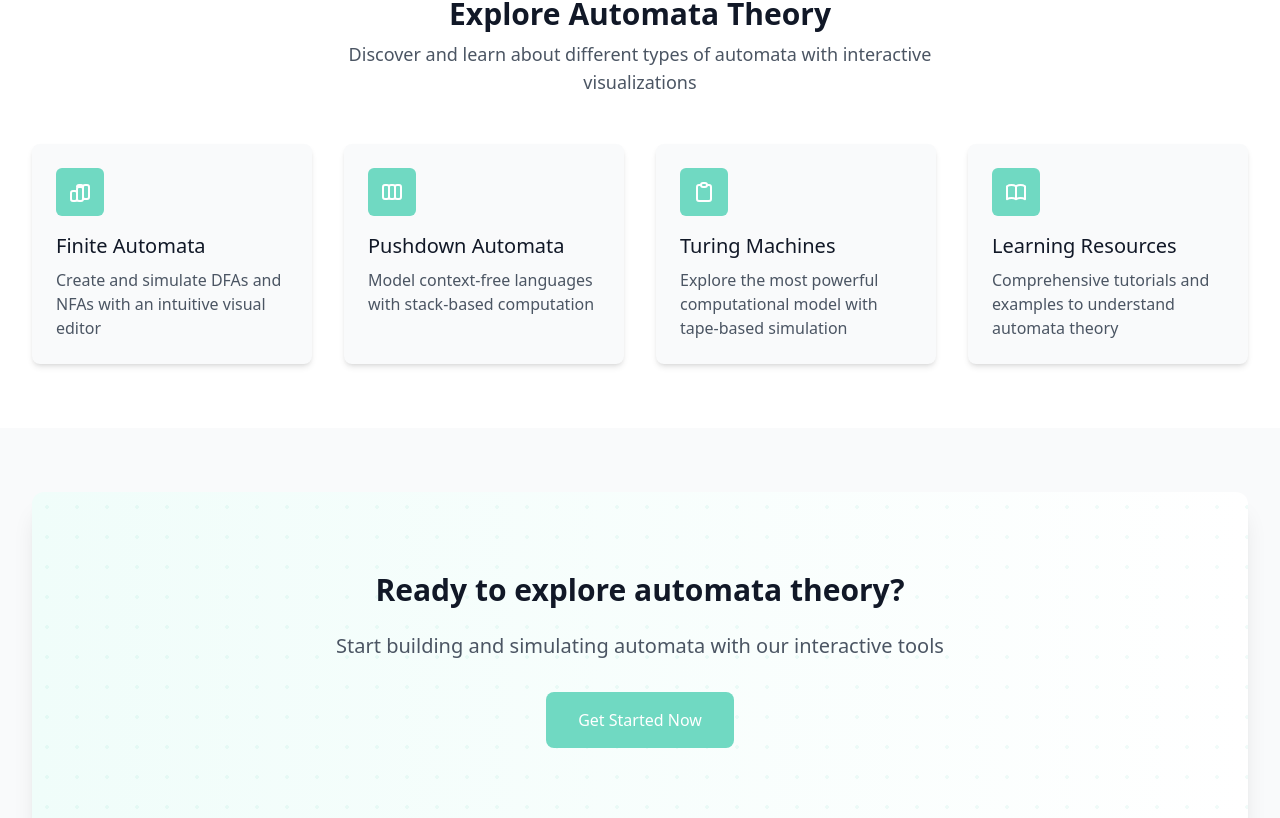
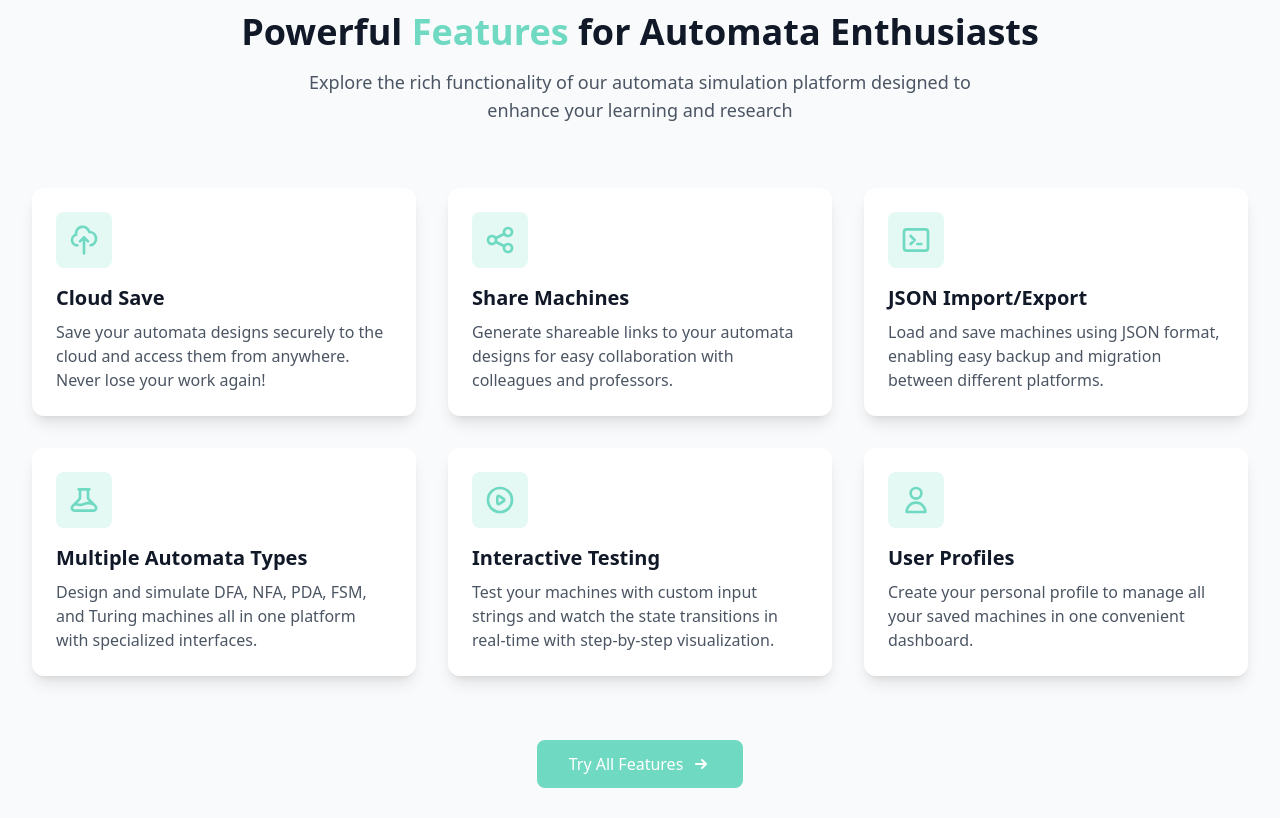
Before and after one commit to robinsingh-ai/AutomataVerse, a Next.js app: page / in a window 1280 px wide. Shown: the part 840-1658 px from the top of the page. Built offline with nearby package versions, Linux system fonts and the light colour scheme; no server answers.

Commit message:
added features tab

```diff
--- a/src/app/components/Navbar.tsx
+++ b/src/app/components/Navbar.tsx
@@ -185,7 +185,7 @@ const Navbar: React.FC<NavbarProps> = ({ onThemeChange, currentTheme }) => {
               Demo
             </Link>
 
-            <Link href="/features" className="px-3 py-2 rounded-md text-sm font-medium transition-colors hover:text-teal-500">
+            <Link href="/#features" className="px-3 py-2 rounded-md text-sm font-medium transition-colors hover:text-teal-500">
               Features
             </Link>
 
@@ -266,7 +266,7 @@ const Navbar: React.FC<NavbarProps> = ({ onThemeChange, currentTheme }) => {
           </Link>
 
           <Link
-            href="/features"
+            href="/#features"
             className={`block px-3 py-2 rounded-md text-base font-medium ${
               currentTheme === 'dark' ? 'text-white hover:text-teal-400' : 'text-gray-900 hover:text-teal-600'
             }`}
--- a/src/app/page.tsx
+++ b/src/app/page.tsx
@@ -292,81 +292,115 @@ export default function Home() {
       </div>
 
       {/* Features Section */}
-      <div className={`py-16 ${isDark ? 'bg-gray-800' : 'bg-white'}`}>
+      <div id="features" className={`py-20 ${isDark ? 'bg-gray-800' : 'bg-gray-50'}`}>
         <div className="max-w-7xl mx-auto px-4 sm:px-6 lg:px-8">
-          <div className="text-center">
-            <h2 className="text-3xl font-bold mb-2">Explore Automata Theory</h2>
-            <p className={`text-lg max-w-2xl mx-auto mb-12 ${isDark ? 'text-gray-300' : 'text-gray-600'}`}>
-              Discover and learn about different types of automata with interactive visualizations
+          <div className="text-center mb-16">
+            <h2 className="text-3xl sm:text-4xl font-bold mb-4">
+              Powerful <span style={{ color: themeColor }}>Features</span> for Automata Enthusiasts
+            </h2>
+            <p className={`max-w-2xl mx-auto text-lg ${isDark ? 'text-gray-300' : 'text-gray-600'}`}>
+              Explore the rich functionality of our automata simulation platform designed to enhance your learning and research
             </p>
           </div>
 
-          <div className="grid grid-cols-1 md:grid-cols-2 lg:grid-cols-4 gap-8">
-            {/* Feature Card 1 */}
-            <div className={`rounded-lg ${isDark ? 'bg-gray-700' : 'bg-gray-50'} p-6 shadow-md transition-transform duration-300 hover:scale-105`}>
-              <div className="flex items-center justify-center h-12 w-12 rounded-md text-white mb-4" style={{ backgroundColor: themeColor }}>
-                <svg xmlns="http://www.w3.org/2000/svg" className="h-6 w-6" fill="none" viewBox="0 0 24 24" stroke="currentColor">
-                  <path strokeLinecap="round" strokeLinejoin="round" strokeWidth={2} d="M9 19v-6a2 2 0 00-2-2H5a2 2 0 00-2 2v6a2 2 0 002 2h2a2 2 0 002-2zm0 0V9a2 2 0 012-2h2a2 2 0 012 2v10m-6 0a2 2 0 002 2h2a2 2 0 002-2M9 7a2 2 0 012-2h2a2 2 0 012 2m0 10V7m0 10a2 2 0 002 2h2a2 2 0 002-2V7a2 2 0 00-2-2h-2a2 2 0 00-2 2" />
+          <div className="grid grid-cols-1 md:grid-cols-2 lg:grid-cols-3 gap-8">
+            {/* Cloud Save Feature */}
+            <div className={`p-6 rounded-xl ${isDark ? 'bg-gray-700' : 'bg-white'} shadow-lg transition-transform duration-300 hover:transform hover:scale-105`}>
+              <div className="h-14 w-14 rounded-lg mb-4 flex items-center justify-center" style={{ backgroundColor: `${themeColor}30` }}>
+                <svg xmlns="http://www.w3.org/2000/svg" className="h-8 w-8" fill="none" viewBox="0 0 24 24" stroke={themeColor}>
+                  <path strokeLinecap="round" strokeLinejoin="round" strokeWidth={2} d="M7 16a4 4 0 01-.88-7.903A5 5 0 1115.9 6L16 6a5 5 0 011 9.9M15 13l-3-3m0 0l-3 3m3-3v12" />
                 </svg>
               </div>
-              <h3 className="text-xl font-medium mb-2">Finite Automata</h3>
+              <h3 className="text-xl font-semibold mb-2">Cloud Save</h3>
               <p className={`${isDark ? 'text-gray-300' : 'text-gray-600'}`}>
-                Create and simulate DFAs and NFAs with an intuitive visual editor
+                Save your automata designs securely to the cloud and access them from anywhere. Never lose your work again!
               </p>
             </div>
 
-            {/* Feature Card 2 */}
-            <div className={`rounded-lg ${isDark ? 'bg-gray-700' : 'bg-gray-50'} p-6 shadow-md transition-transform duration-300 hover:scale-105`}>
-              <div className="flex items-center justify-center h-12 w-12 rounded-md text-white mb-4" style={{ backgroundColor: themeColor }}>
-                <svg xmlns="http://www.w3.org/2000/svg" className="h-6 w-6" fill="none" viewBox="0 0 24 24" stroke="currentColor">
-                  <path strokeLinecap="round" strokeLinejoin="round" strokeWidth={2} d="M9 17V7m0 10a2 2 0 01-2 2H5a2 2 0 01-2-2V7a2 2 0 012-2h2a2 2 0 012 2m0 10a2 2 0 002 2h2a2 2 0 002-2M9 7a2 2 0 012-2h2a2 2 0 012 2m0 10V7m0 10a2 2 0 002 2h2a2 2 0 002-2V7a2 2 0 00-2-2h-2a2 2 0 00-2 2" />
+            {/* Share Machines Feature */}
+            <div className={`p-6 rounded-xl ${isDark ? 'bg-gray-700' : 'bg-white'} shadow-lg transition-transform duration-300 hover:transform hover:scale-105`}>
+              <div className="h-14 w-14 rounded-lg mb-4 flex items-center justify-center" style={{ backgroundColor: `${themeColor}30` }}>
+                <svg xmlns="http://www.w3.org/2000/svg" className="h-8 w-8" fill="none" viewBox="0 0 24 24" stroke={themeColor}>
+                  <path strokeLinecap="round" strokeLinejoin="round" strokeWidth={2} d="M8.684 13.342C8.886 12.938 9 12.482 9 12c0-.482-.114-.938-.316-1.342m0 2.684a3 3 0 110-2.684m0 2.684l6.632 3.316m-6.632-6l6.632-3.316m0 0a3 3 0 105.367-2.684 3 3 0 00-5.367 2.684zm0 9.316a3 3 0 105.368 2.684 3 3 0 00-5.368-2.684z" />
                 </svg>
               </div>
-              <h3 className="text-xl font-medium mb-2">Pushdown Automata</h3>
+              <h3 className="text-xl font-semibold mb-2">Share Machines</h3>
               <p className={`${isDark ? 'text-gray-300' : 'text-gray-600'}`}>
-                Model context-free languages with stack-based computation
+                Generate shareable links to your automata designs for easy collaboration with colleagues and professors.
               </p>
             </div>
 
-            {/* Feature Card 3 */}
-            <div className={`rounded-lg ${isDark ? 'bg-gray-700' : 'bg-gray-50'} p-6 shadow-md transition-transform duration-300 hover:scale-105`}>
-              <div className="flex items-center justify-center h-12 w-12 rounded-md text-white mb-4" style={{ backgroundColor: themeColor }}>
-                <svg xmlns="http://www.w3.org/2000/svg" className="h-6 w-6" fill="none" viewBox="0 0 24 24" stroke="currentColor">
-                  <path strokeLinecap="round" strokeLinejoin="round" strokeWidth={2} d="M9 5H7a2 2 0 00-2 2v12a2 2 0 002 2h10a2 2 0 002-2V7a2 2 0 00-2-2h-2M9 5a2 2 0 002 2h2a2 2 0 002-2M9 5a2 2 0 012-2h2a2 2 0 012 2" />
+            {/* JSON Import/Export Feature */}
+            <div className={`p-6 rounded-xl ${isDark ? 'bg-gray-700' : 'bg-white'} shadow-lg transition-transform duration-300 hover:transform hover:scale-105`}>
+              <div className="h-14 w-14 rounded-lg mb-4 flex items-center justify-center" style={{ backgroundColor: `${themeColor}30` }}>
+                <svg xmlns="http://www.w3.org/2000/svg" className="h-8 w-8" fill="none" viewBox="0 0 24 24" stroke={themeColor}>
+                  <path strokeLinecap="round" strokeLinejoin="round" strokeWidth={2} d="M8 9l3 3-3 3m5 0h3M5 20h14a2 2 0 002-2V6a2 2 0 00-2-2H5a2 2 0 00-2 2v12a2 2 0 002 2z" />
                 </svg>
               </div>
-              <h3 className="text-xl font-medium mb-2">Turing Machines</h3>
+              <h3 className="text-xl font-semibold mb-2">JSON Import/Export</h3>
               <p className={`${isDark ? 'text-gray-300' : 'text-gray-600'}`}>
-                Explore the most powerful computational model with tape-based simulation
+                Load and save machines using JSON format, enabling easy backup and migration between different platforms.
               </p>
             </div>
 
-            {/* Feature Card 4 */}
-            <div className={`rounded-lg ${isDark ? 'bg-gray-700' : 'bg-gray-50'} p-6 shadow-md transition-transform duration-300 hover:scale-105`}>
-              <div className="flex items-center justify-center h-12 w-12 rounded-md text-white mb-4" style={{ backgroundColor: themeColor }}>
-                <svg xmlns="http://www.w3.org/2000/svg" className="h-6 w-6" fill="none" viewBox="0 0 24 24" stroke="currentColor">
-                  <path strokeLinecap="round" strokeLinejoin="round" strokeWidth={2} d="M12 6.253v13m0-13C10.832 5.477 9.246 5 7.5 5S4.168 5.477 3 6.253v13C4.168 18.477 5.754 18 7.5 18s3.332.477 4.5 1.253m0-13C13.168 5.477 14.754 5 16.5 5c1.747 0 3.332.477 4.5 1.253v13C19.832 18.477 18.247 18 16.5 18c-1.746 0-3.332.477-4.5 1.253" />
+            {/* Multiple Automata Types */}
+            <div className={`p-6 rounded-xl ${isDark ? 'bg-gray-700' : 'bg-white'} shadow-lg transition-transform duration-300 hover:transform hover:scale-105`}>
+              <div className="h-14 w-14 rounded-lg mb-4 flex items-center justify-center" style={{ backgroundColor: `${themeColor}30` }}>
+                <svg xmlns="http://www.w3.org/2000/svg" className="h-8 w-8" fill="none" viewBox="0 0 24 24" stroke={themeColor}>
+                  <path strokeLinecap="round" strokeLinejoin="round" strokeWidth={2} d="M19.428 15.428a2 2 0 00-1.022-.547l-2.387-.477a6 6 0 00-3.86.517l-.318.158a6 6 0 01-3.86.517L6.05 15.21a2 2 0 00-1.806.547M8 4h8l-1 1v5.172a2 2 0 00.586 1.414l5 5c1.26 1.26.367 3.414-1.415 3.414H4.828c-1.782 0-2.674-2.154-1.414-3.414l5-5A2 2 0 009 10.172V5L8 4z" />
                 </svg>
               </div>
-              <h3 className="text-xl font-medium mb-2">Learning Resources</h3>
+              <h3 className="text-xl font-semibold mb-2">Multiple Automata Types</h3>
               <p className={`${isDark ? 'text-gray-300' : 'text-gray-600'}`}>
-                Comprehensive tutorials and examples to understand automata theory
+                Design and simulate DFA, NFA, PDA, FSM, and Turing machines all in one platform with specialized interfaces.
               </p>
             </div>
+
+            {/* Interactive Testing */}
+            <div className={`p-6 rounded-xl ${isDark ? 'bg-gray-700' : 'bg-white'} shadow-lg transition-transform duration-300 hover:transform hover:scale-105`}>
+              <div className="h-14 w-14 rounded-lg mb-4 flex items-center justify-center" style={{ backgroundColor: `${themeColor}30` }}>
+                <svg xmlns="http://www.w3.org/2000/svg" className="h-8 w-8" fill="none" viewBox="0 0 24 24" stroke={themeColor}>
+                  <path strokeLinecap="round" strokeLinejoin="round" strokeWidth={2} d="M14.752 11.168l-3.197-2.132A1 1 0 0010 9.87v4.263a1 1 0 001.555.832l3.197-2.132a1 1 0 000-1.664z" />
+                  <path strokeLinecap="round" strokeLinejoin="round" strokeWidth={2} d="M21 12a9 9 0 11-18 0 9 9 0 0118 0z" />
+                </svg>
+              </div>
+              <h3 className="text-xl font-semibold mb-2">Interactive Testing</h3>
+              <p className={`${isDark ? 'text-gray-300' : 'text-gray-600'}`}>
+                Test your machines with custom input strings and watch the state transitions in real-time with step-by-step visualization.
+              </p>
+            </div>
+
+            {/* User Profiles */}
+            <div className={`p-6 rounded-xl ${isDark ? 'bg-gray-700' : 'bg-white'} shadow-lg transition-transform duration-300 hover:transform hover:scale-105`}>
+              <div className="h-14 w-14 rounded-lg mb-4 flex items-center justify-center" style={{ backgroundColor: `${themeColor}30` }}>
+                <svg xmlns="http://www.w3.org/2000/svg" className="h-8 w-8" fill="none" viewBox="0 0 24 24" stroke={themeColor}>
+                  <path strokeLinecap="round" strokeLinejoin="round" strokeWidth={2} d="M16 7a4 4 0 11-8 0 4 4 0 018 0zM12 14a7 7 0 00-7 7h14a7 7 0 00-7-7z" />
+                </svg>
+              </div>
+              <h3 className="text-xl font-semibold mb-2">User Profiles</h3>
+              <p className={`${isDark ? 'text-gray-300' : 'text-gray-600'}`}>
+                Create your personal profile to manage all your saved machines in one convenient dashboard.
+              </p>
+            </div>
+          </div>
+
+          <div className="mt-16 text-center">
+            <Link href="/simulator"
+              className="px-8 py-3 text-white rounded-lg font-medium hover:bg-opacity-90 inline-flex items-center gap-2 transition-colors"
+              style={{ backgroundColor: themeColor }}>
+              Try All Features
+              <svg xmlns="http://www.w3.org/2000/svg" className="h-5 w-5" viewBox="0 0 20 20" fill="currentColor">
+                <path fillRule="evenodd" d="M10.293 5.293a1 1 0 011.414 0l4 4a1 1 0 010 1.414l-4 4a1 1 0 01-1.414-1.414L12.586 11H5a1 1 0 110-2h7.586l-2.293-2.293a1 1 0 010-1.414z" clipRule="evenodd" />
+              </svg>
+            </Link>
           </div>
         </div>
       </div>
 
-      {/* Call to Action */}
-      <div className="py-16">
-        <div className="max-w-7xl mx-auto px-4 sm:px-6 lg:px-8">
-          <div className={`rounded-xl overflow-hidden shadow-xl bg-gradient-to-r ${isDark ? 'from-gray-800 to-gray-700' : 'from-teal-50 to-white'}`}>
-            <div className="px-6 py-12 md:py-20 md:px-12 relative overflow-hidden">
-              {/* Background pattern */}
-              <div className="absolute inset-0 opacity-10" style={{ background: `radial-gradient(circle, ${themeColor} 2px, transparent 2px)`, backgroundSize: '30px 30px' }}></div>
-
-              <div className="text-center relative z-10">
-                <h2 className={`text-3xl font-bold mb-6 ${isDark ? 'text-white' : 'text-gray-900'}`}>Ready to explore automata theory?</h2>
+      {/* CTA Section */}
+      <div className={`py-16 ${isDark ? 'bg-gray-900' : 'bg-white'}`}>
+        <div className="max-w-7xl mx-auto px-4 sm:px-6 lg:px-8 text-center">
+          <h2 className="text-3xl font-bold mb-6">Ready to start your journey?</h2>
           <p className={`text-xl mb-8 max-w-3xl mx-auto ${isDark ? 'text-gray-300' : 'text-gray-600'}`}>
             Start building and simulating automata with our interactive tools
           </p>
@@ -375,9 +409,6 @@ export default function Home() {
             style={{ backgroundColor: themeColor }}>
             Get Started Now
           </Link>
-              </div>
-            </div>
-          </div>
         </div>
       </div>
 
```
Also changed, not shown: 1 other file (tests, documents, lock files or other folders). Lines whose indentation alone changed are shown as unchanged.
